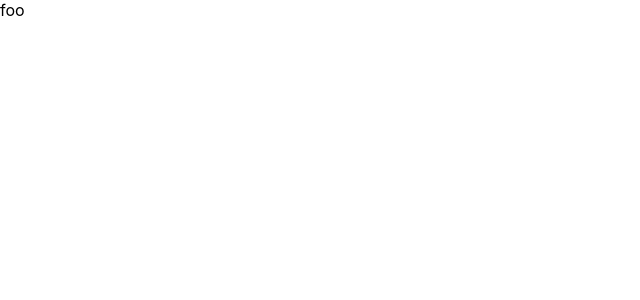
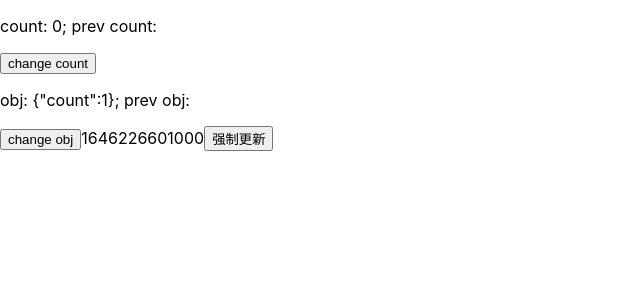
Before and after one commit to react-low-code/theory, a React (Create React App) app in the folder react-demo/: page / in a window 1280 px wide. Shown: the top 300 px of the page, without its empty margins (0-640 px from the left). Built offline with nearby package versions, Linux system fonts and the light colour scheme.

Commit message:
自定义hooks

```diff
--- a/react-demo/src/App.tsx
+++ b/react-demo/src/App.tsx
@@ -17,7 +17,8 @@ import './App.scss'
 // import { TodoListWithoutMemo } from './pages/memoizationHook'
 // import UseImperativeHandleDemo from './pages/useImperativeHandle'
 // import UseLayoutEffectDemo from './pages/useLayoutEffect'
-import UseDebugValueDemo from './pages/useDebugValue'
+// import UseDebugValueDemo from './pages/useDebugValue'
+import CustomHooksDemo from './pages/customHooks'
 
 function App() {
   return (
@@ -54,7 +55,8 @@ function App() {
         {/* <TodoListWithoutMemo/> */}
         {/* <UseImperativeHandleDemo/> */}
         {/* <UseLayoutEffectDemo/> */}
-        <UseDebugValueDemo/>
+        {/* <UseDebugValueDemo/> */}
+        <CustomHooksDemo/>
     </div>
   );
 }
--- /dev/null
+++ b/react-demo/src/pages/customHooks/index.tsx
@@ -0,0 +1,22 @@
+import React, { useState } from 'react'
+import usePrevVal from './usePrevVal'
+import useForceUpdate from './useForceUpdate'
+
+export default function CustomHooksDemo() {
+    const [count, setCount] = useState<number>(0)
+    const [obj, setObj] = useState<{count: number}>({count: 1})
+    const prevCount = usePrevVal(count)
+    const prevObj = usePrevVal(obj)
+    const forceUpdate = useForceUpdate()
+
+    return (
+        <div>
+            <p>count: {count}; prev count:{prevCount}</p>
+            <button onClick={() => setCount(count + 1)}>change count</button>
+            <p>obj: {JSON.stringify(obj)}; prev obj: {JSON.stringify(prevObj)}</p>
+            <button onClick={() => setObj({count : obj.count + 1})}>change obj</button>
+            {new Date().getTime()}
+            <button onClick={() => forceUpdate()}>强制更新</button>
+        </div>
+    )
+}
--- /dev/null
+++ b/react-demo/src/pages/customHooks/useForceUpdate.ts
@@ -0,0 +1,6 @@
+import { useState } from 'react';
+
+export default function useForceUpdate() {
+    const [,setTick] = useState<number>(0)
+    return () => setTick(t => t + 1)
+}
--- /dev/null
+++ b/react-demo/src/pages/customHooks/usePrevVal.ts
@@ -0,0 +1,12 @@
+import { useEffect, useRef, useState } from 'react'
+
+export default function usePrevVal<T>(status: T) {
+    const ref = useRef<T>()
+    const [prevVal, setPrevVal] = useState<T>()
+    useEffect(() => {
+        setPrevVal(ref.current)
+        ref.current = status
+    }, [status])
+
+    return prevVal
+}
```
Also changed, not shown: react-demo/src/pages/customHooks/useVisible.ts (added, +32 -0 lines).
